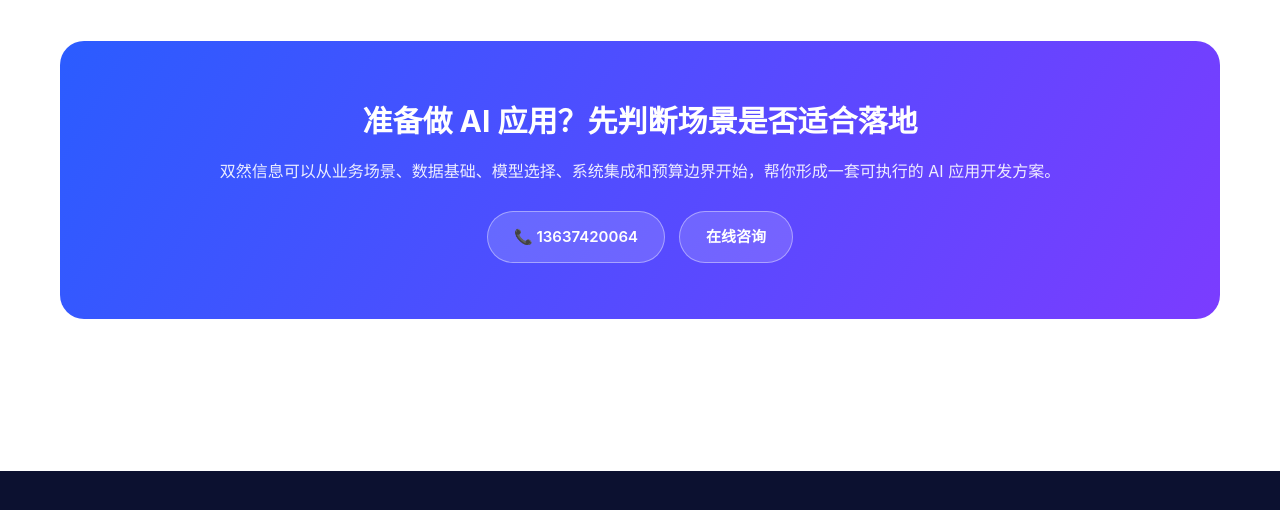
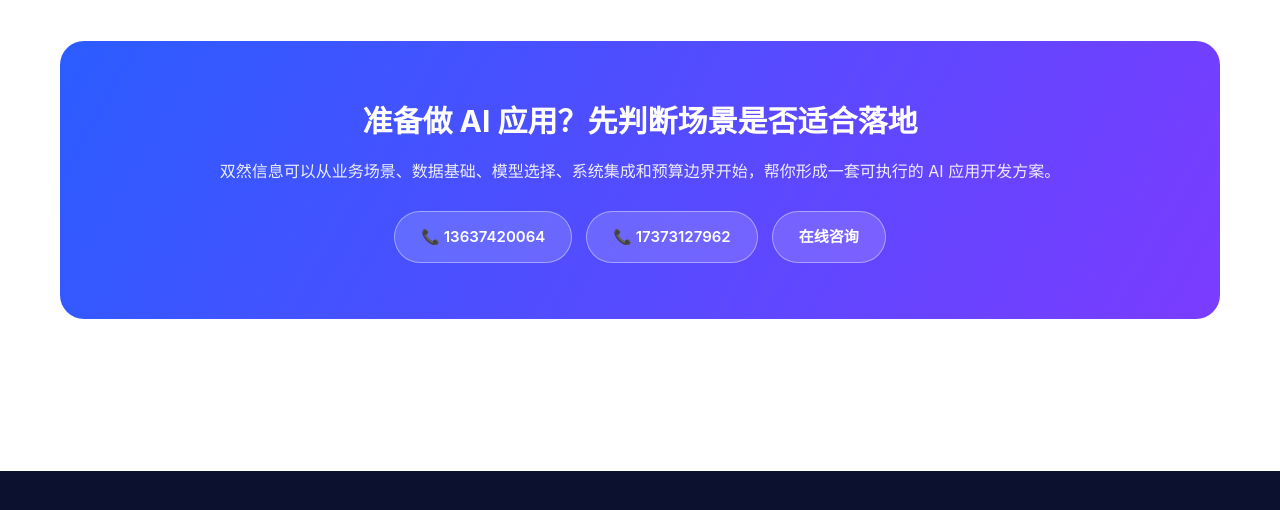
Before and after one commit to zealotxp/hunan-shuangran-website, a website: page web.html in a window 1280 px wide. Shown: the part 2191-2701 px from the top of the page. Drawn offline with Linux system fonts and the light colour scheme.

Commit message:
v1.0.25 - web页AI应用CTA加上两个联系电话

```diff
--- a/package.json
+++ b/package.json
@@ -1,6 +1,6 @@
 {
   "name": "hunan-shuangran-website",
-  "version": "1.0.24",
+  "version": "1.0.25",
   "private": true,
   "description": "湖南双然信息技术有限公司官网 - HTML 多页响应式原型（AI应用 / 物联网 / APP / 小程序）",
   "scripts": {
--- a/web.html
+++ b/web.html
@@ -148,6 +148,7 @@
     <p>双然信息可以从业务场景、数据基础、模型选择、系统集成和预算边界开始，帮你形成一套可执行的 AI 应用开发方案。</p>
     <div class="hero-btns">
       <a class="btn btn-light" href="tel:13637420064">📞 13637420064</a>
+      <a class="btn btn-light" href="tel:17373127962">📞 17373127962</a>
       <a class="btn btn-light" href="about.html#contact">在线咨询</a>
     </div>
   </div>
```
